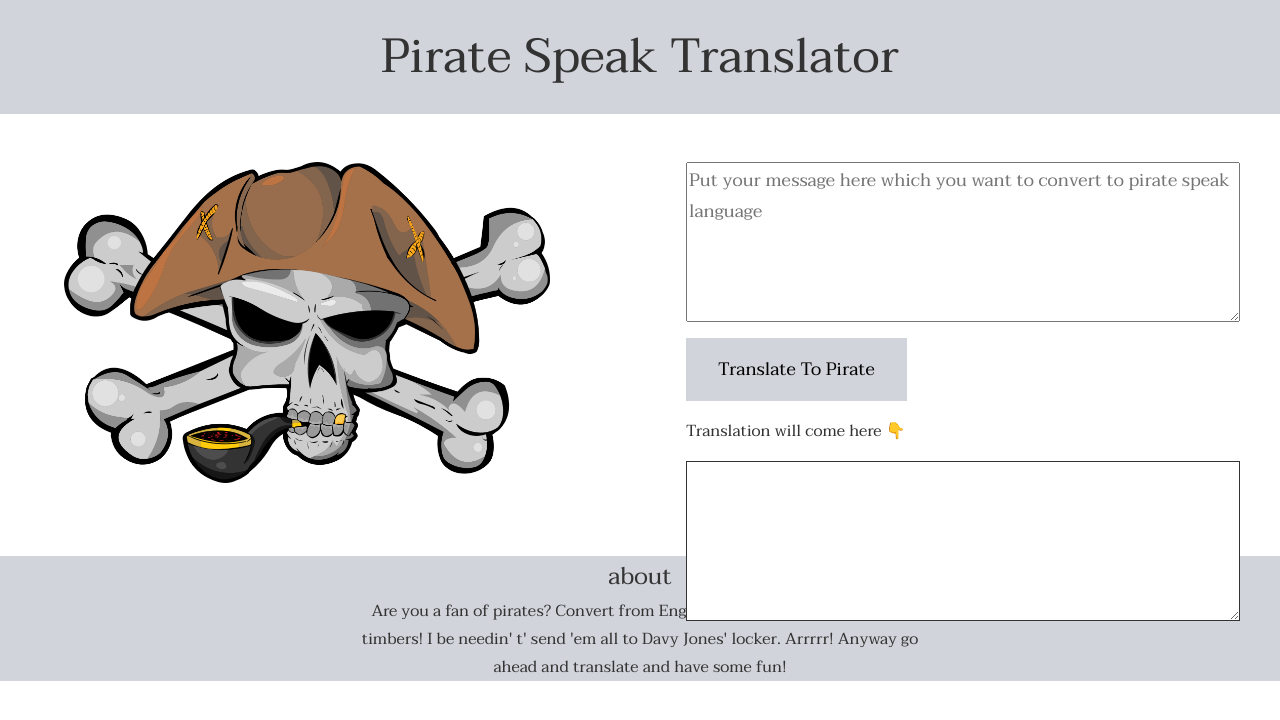
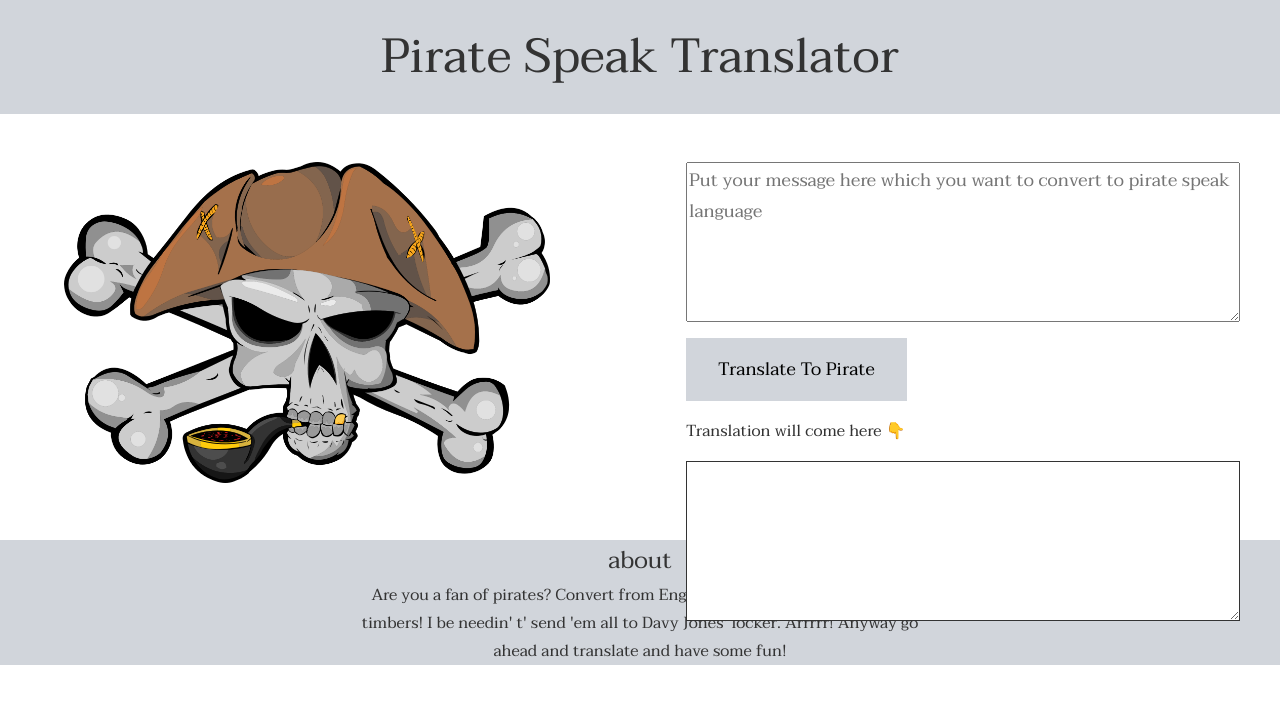
Before and after one commit to Taruni-choudhary/pirate-speak-translator, a plain HTML site: page index.html in a window 1280 px wide. Drawn offline with Linux system fonts and the light colour scheme.

Commit message:
Update appstyle.css

```diff
--- a/appstyle.css
+++ b/appstyle.css
@@ -102,6 +102,6 @@ footer p {
   }
   .img{
       padding-top:3rem;
-      padding-bottom:1rem;
+      padding-bottom:0rem;
       padding-left: 4rem;
   }
```
